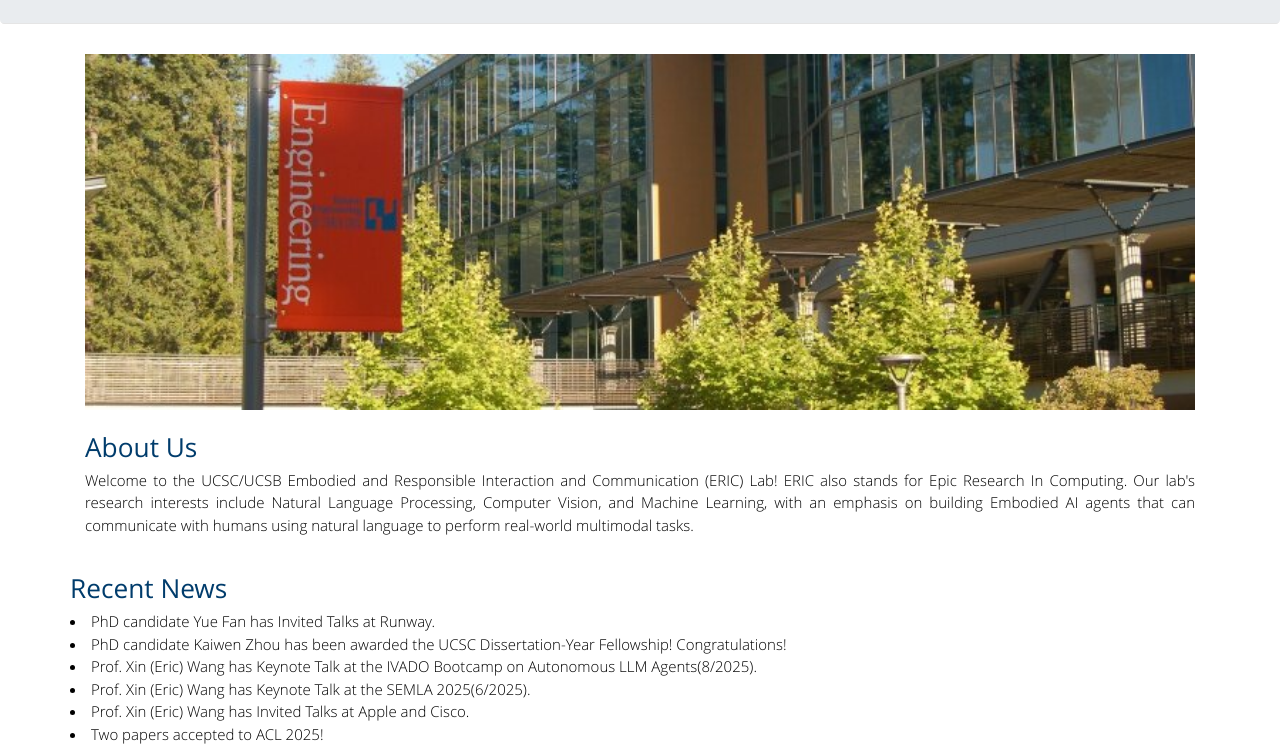
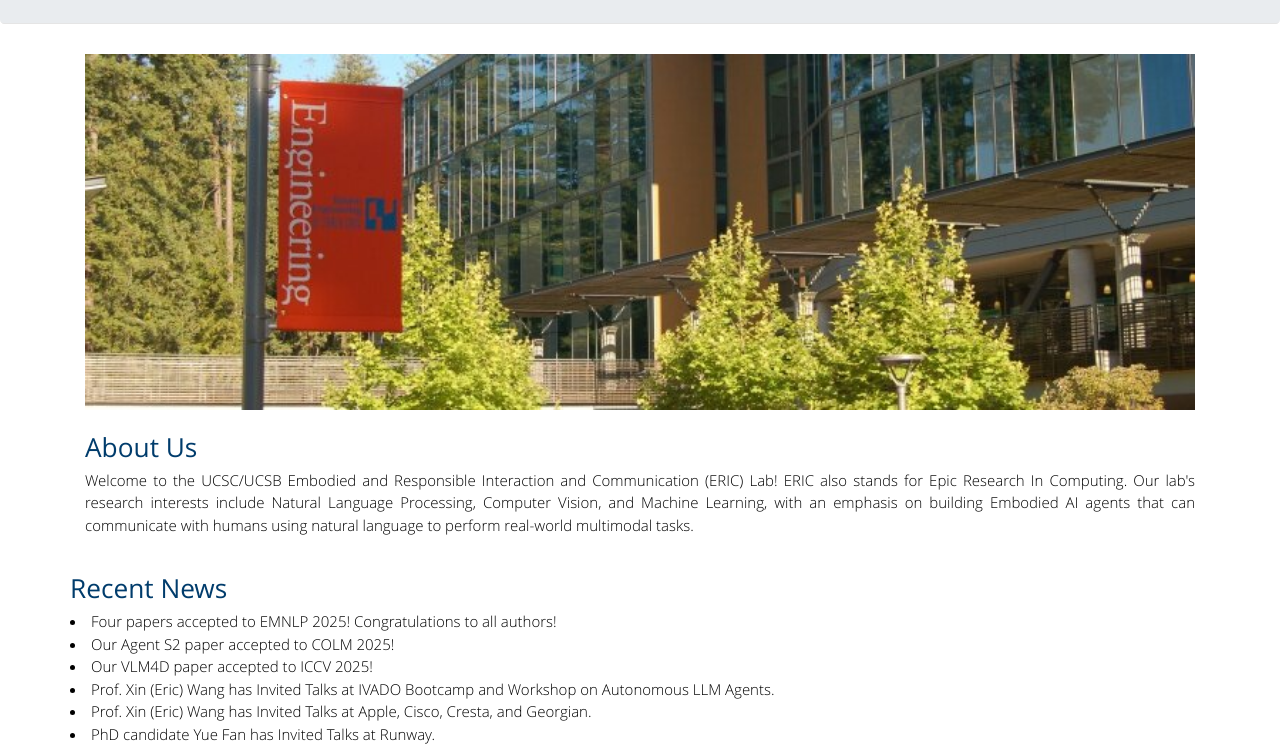
Before and after one commit to eric-ai-lab/eric-ai-lab.github.io, a plain HTML site: page index.html in a window 1280 px wide. Shown: the part 186-935 px from the top of the page. Drawn offline with nearby package versions, Linux system fonts and the light colour scheme.

Commit message:
update news

```diff
--- a/index.html
+++ b/index.html
@@ -213,7 +213,21 @@
 		-->
                 <div class="containe">
                     <h3>Recent News</h3>
-
+                    <li>
+                        Four papers accepted to <a herf="https://2025.emnlp.org/">EMNLP 2025</a>! Congratulations to all authors!
+                    </li>
+                    <li>
+                        Our Agent S2 paper accepted to <a herf="https://colmweb.org/">COLM 2025</a>!
+                    </li>
+                    <li>
+                        Our VLM4D paper accepted to <a herf="https://iccv.thecvf.com/">ICCV 2025</a>!
+                    </li>
+                    <li>
+                        Prof. Xin (Eric) Wang has Invited Talks at IVADO Bootcamp and Workshop on Autonomous LLM Agents.
+                    </li>
+                    <li>
+                        Prof. Xin (Eric) Wang has Invited Talks at Apple, Cisco, Cresta, and Georgian.
+                    </li>
                     <li>
                         PhD candidate Yue Fan has Invited Talks at Runway.
                     </li>
```
